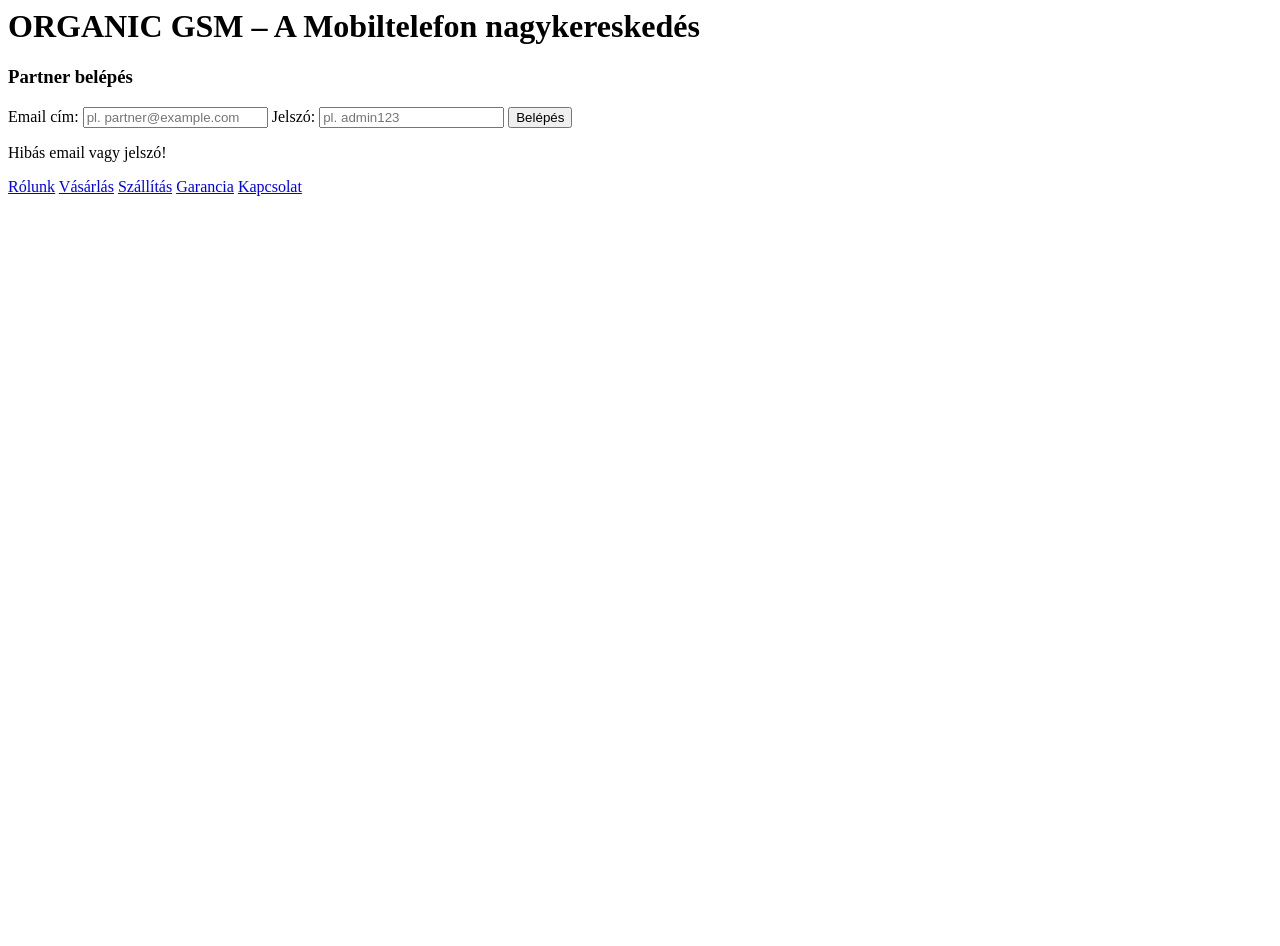
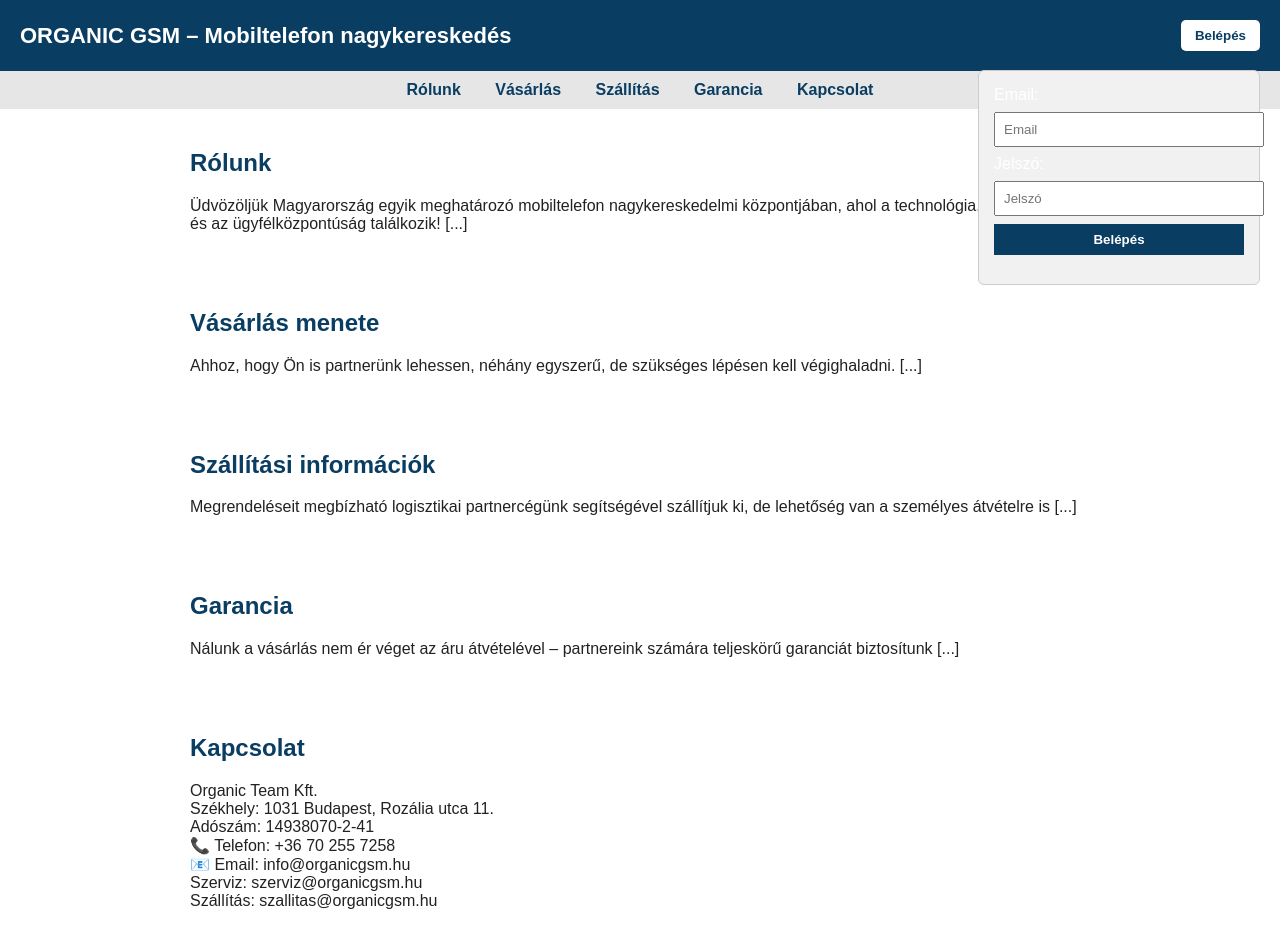
Before and after one commit to baklaszlo/organicgsm, a plain HTML site: page index.html in a window 1280 px wide. Both pictures are taken after a click on the button "Belépés". Before the commit the page ends 800 px from the top, so only its background shows below. Drawn offline with Linux system fonts and the light colour scheme.

Commit message:
Update index.html

```diff
--- a/index.html
+++ b/index.html
@@ -1,17 +1,119 @@
-<h1>ORGANIC GSM – A Mobiltelefon nagykereskedés</h1>
+<!DOCTYPE html>
+<html lang="hu">
+<head>
+  <meta charset="UTF-8">
+  <title>ORGANIC GSM – Bemutatkozás</title>
+  <meta name="viewport" content="width=device-width, initial-scale=1">
+  <style>
+    body {
+      font-family: Arial, sans-serif;
+      margin: 0;
+      padding: 0;
+      background: #ffffff;
+      color: #222;
+    }
 
-  <div class="login-box">
-    <h3>Partner belépés</h3>
-    <label for="email">Email cím:</label>
-    <input type="email" id="email" placeholder="pl. partner@example.com">
+    header {
+      background: #0a3d62;
+      color: white;
+      padding: 20px;
+      display: flex;
+      justify-content: space-between;
+      align-items: center;
+    }
 
-    <label for="password">Jelszó:</label>
-    <input type="password" id="password" placeholder="pl. admin123">
+    header h1 {
+      margin: 0;
+      font-size: 22px;
+    }
 
-    <button onclick="login()">Belépés</button>
+    .login-toggle {
+      background: white;
+      color: #0a3d62;
+      border: none;
+      padding: 8px 14px;
+      cursor: pointer;
+      border-radius: 5px;
+      font-weight: bold;
+    }
 
-    <p id="error" class="error"></p>
-  </div>
+    .login-box {
+      display: none;
+      position: absolute;
+      top: 70px;
+      right: 20px;
+      background: #f1f1f1;
+      border: 1px solid #ccc;
+      padding: 15px;
+      border-radius: 6px;
+      z-index: 1000;
+      width: 250px;
+    }
+
+    .login-box input {
+      width: 100%;
+      padding: 8px;
+      margin: 8px 0;
+    }
+
+    .login-box button {
+      background: #0a3d62;
+      color: white;
+      border: none;
+      padding: 8px 12px;
+      cursor: pointer;
+      width: 100%;
+      font-weight: bold;
+    }
+
+    .login-box button:hover {
+      background: #06426f;
+    }
+
+    .error {
+      color: red;
+      font-size: 14px;
+      margin-top: 5px;
+    }
+
+    nav {
+      background: #e6e6e6;
+      padding: 10px;
+      text-align: center;
+    }
+
+    nav a {
+      margin: 0 15px;
+      text-decoration: none;
+      color: #0a3d62;
+      font-weight: bold;
+    }
+
+    section {
+      padding: 20px;
+      max-width: 900px;
+      margin: auto;
+    }
+
+    h2 {
+      color: #0a3d62;
+    }
+  </style>
+</head>
+<body>
+
+  <header>
+    <h1>ORGANIC GSM – Mobiltelefon nagykereskedés</h1>
+    <button class="login-toggle" onclick="toggleLogin()">Belépés</button>
+    <div class="login-box" id="loginBox">
+      <label for="email">Email:</label>
+      <input type="email" id="email" placeholder="Email">
+      <label for="password">Jelszó:</label>
+      <input type="password" id="password" placeholder="Jelszó">
+      <button onclick="login()">Belépés</button>
+      <p class="error" id="error"></p>
+    </div>
+  </header>
 
   <nav>
     <a href="#rolunk">Rólunk</a>
@@ -21,9 +123,44 @@
     <a href="#kapcsolat">Kapcsolat</a>
   </nav>
 
-  <!-- Itt jönnének a szöveges szakaszok: Rólunk, Vásárlás, stb. -->
+  <section id="rolunk">
+    <h2>Rólunk</h2>
+    <p>Üdvözöljük Magyarország egyik meghatározó mobiltelefon nagykereskedelmi központjában, ahol a technológia, a szakértelem és az ügyfélközpontúság találkozik! [...]</p>
+  </section>
+
+  <section id="vasarlas">
+    <h2>Vásárlás menete</h2>
+    <p>Ahhoz, hogy Ön is partnerünk lehessen, néhány egyszerű, de szükséges lépésen kell végighaladni. [...]</p>
+  </section>
+
+  <section id="szallitas">
+    <h2>Szállítási információk</h2>
+    <p>Megrendeléseit megbízható logisztikai partnercégünk segítségével szállítjuk ki, de lehetőség van a személyes átvételre is [...]</p>
+  </section>
+
+  <section id="garancia">
+    <h2>Garancia</h2>
+    <p>Nálunk a vásárlás nem ér véget az áru átvételével – partnereink számára teljeskörű garanciát biztosítunk [...]</p>
+  </section>
+
+  <section id="kapcsolat">
+    <h2>Kapcsolat</h2>
+    <p>Organic Team Kft. <br>
+    Székhely: 1031 Budapest, Rozália utca 11. <br>
+    Adószám: 14938070-2-41 <br>
+    📞 Telefon: +36 70 255 7258 <br>
+    📧 Email: info@organicgsm.hu <br>
+    Szerviz: szerviz@organicgsm.hu <br>
+    Szállítás: szallitas@organicgsm.hu
+    </p>
+  </section>
 
   <script>
+    function toggleLogin() {
+      const loginBox = document.getElementById("loginBox");
+      loginBox.style.display = (loginBox.style.display === "block") ? "none" : "block";
+    }
+
     function login() {
       const email = document.getElementById("email").value.trim();
       const password = document.getElementById("password").value.trim();
```
